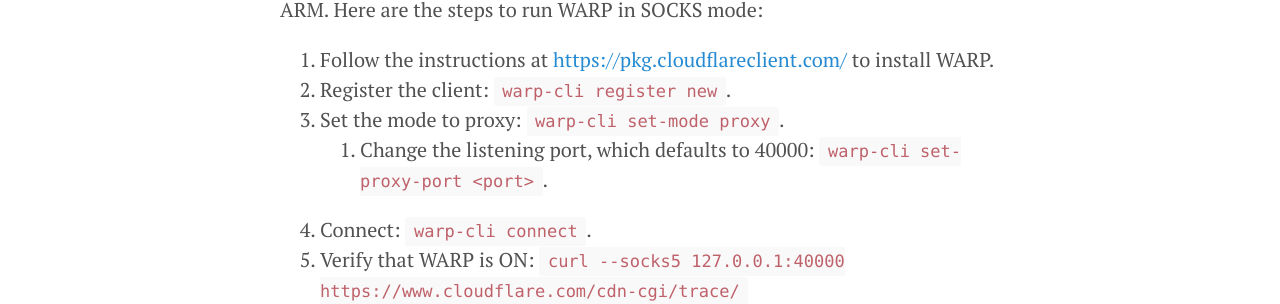
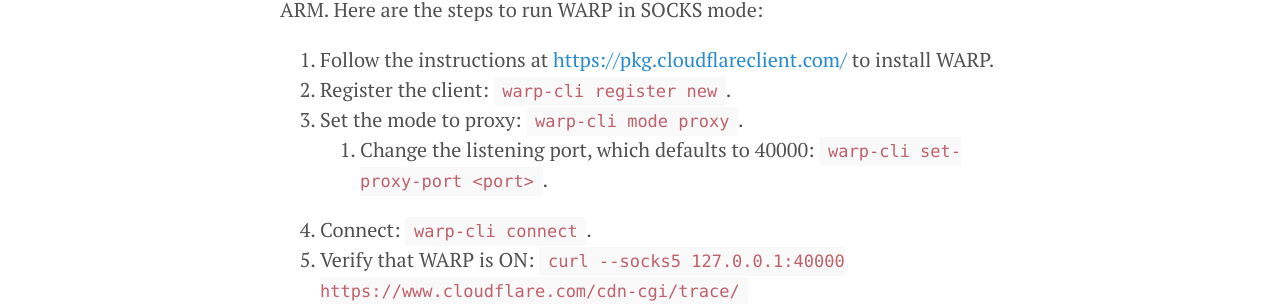
Before and after one commit to yoncise/yoncise.github.io, a Jekyll site: the page built from logs/_posts/2024/2024-06-03-172253390.md, in a window 1280 px wide. Shown: the part 347-651 px from the top of the page. Built offline with Jekyll 4.4.1, drawn with Linux system fonts in a browser that asks for light colours.

```diff
--- a/logs/_posts/2024/2024-06-03-172253390.md
+++ b/logs/_posts/2024/2024-06-03-172253390.md
@@ -8,7 +8,7 @@
 
 1. Follow the instructions at [https://pkg.cloudflareclient.com/](https://pkg.cloudflareclient.com/) to install WARP.
 2. Register the client: `warp-cli register new`.
-3. Set the mode to proxy: `warp-cli set-mode proxy`.
+3. Set the mode to proxy: `warp-cli mode proxy`.
    1. Change the listening port, which defaults to 40000: `warp-cli set-proxy-port <port>`.
 4. Connect: `warp-cli connect`.
 5. Verify that WARP is ON: `curl --socks5 127.0.0.1:40000 https://www.cloudflare.com/cdn-cgi/trace/`
```
